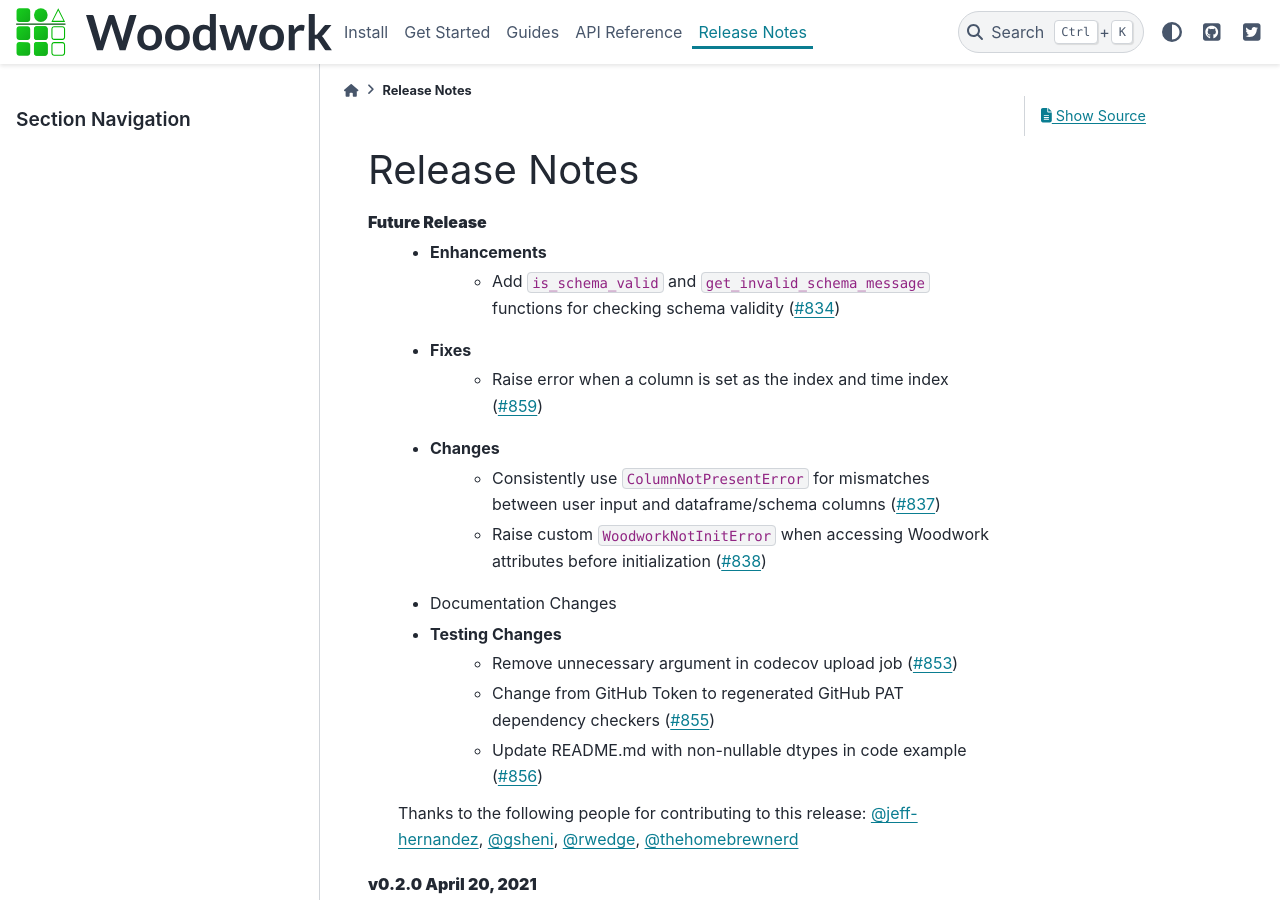
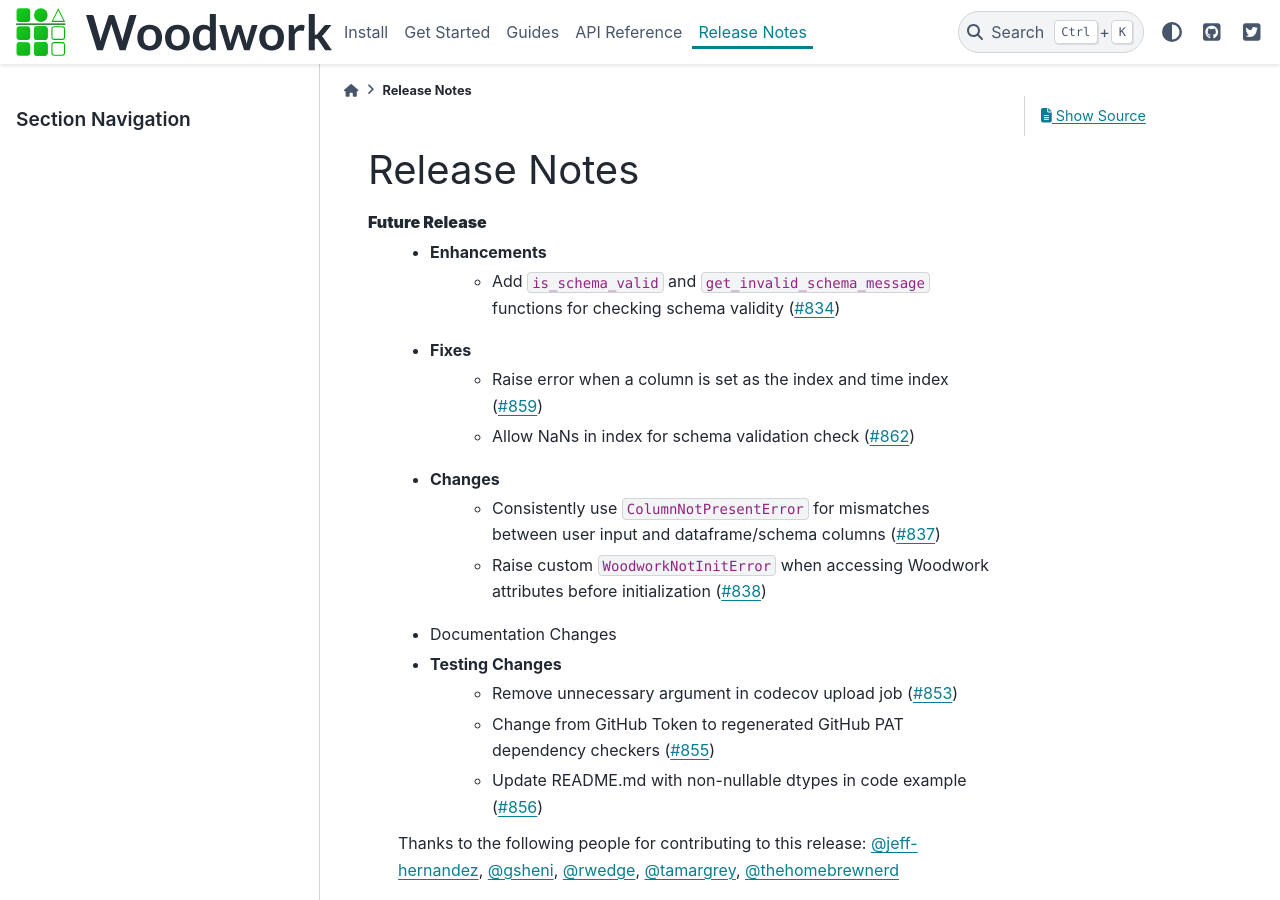
Before and after one commit to alteryx/woodwork, a Sphinx documentation site: the page built from docs/source/release_notes.rst, in a window 1280 px wide and 900 px high. Built offline with Sphinx 7.4.7 and the PyData theme 0.15.4, drawn with Linux system fonts in a browser that asks for light colours; comment, search, counter and statistics services are not loaded.

Commit message:
Add release note

```diff
--- a/docs/source/release_notes.rst
+++ b/docs/source/release_notes.rst
@@ -7,6 +7,7 @@
         * Add ``is_schema_valid`` and ``get_invalid_schema_message`` functions for checking schema validity (:pr:`834`)
     * Fixes
         * Raise error when a column is set as the index and time index (:pr:`859`)
+        * Allow NaNs in index for schema validation check (:pr:`862`)
     * Changes
         * Consistently use ``ColumnNotPresentError`` for mismatches between user input and dataframe/schema columns (:pr:`837`)
         * Raise custom ``WoodworkNotInitError`` when accessing Woodwork attributes before initialization (:pr:`838`)
@@ -17,7 +18,7 @@
         * Update README.md with non-nullable dtypes in code example (:pr:`856`)
 
     Thanks to the following people for contributing to this release:
-    :user:`jeff-hernandez`, :user:`gsheni`, :user:`rwedge`, :user:`thehomebrewnerd`
+    :user:`jeff-hernandez`, :user:`gsheni`, :user:`rwedge`, :user:`tamargrey`, :user:`thehomebrewnerd`
 
 **v0.2.0 April 20, 2021**
     .. warning::
```
